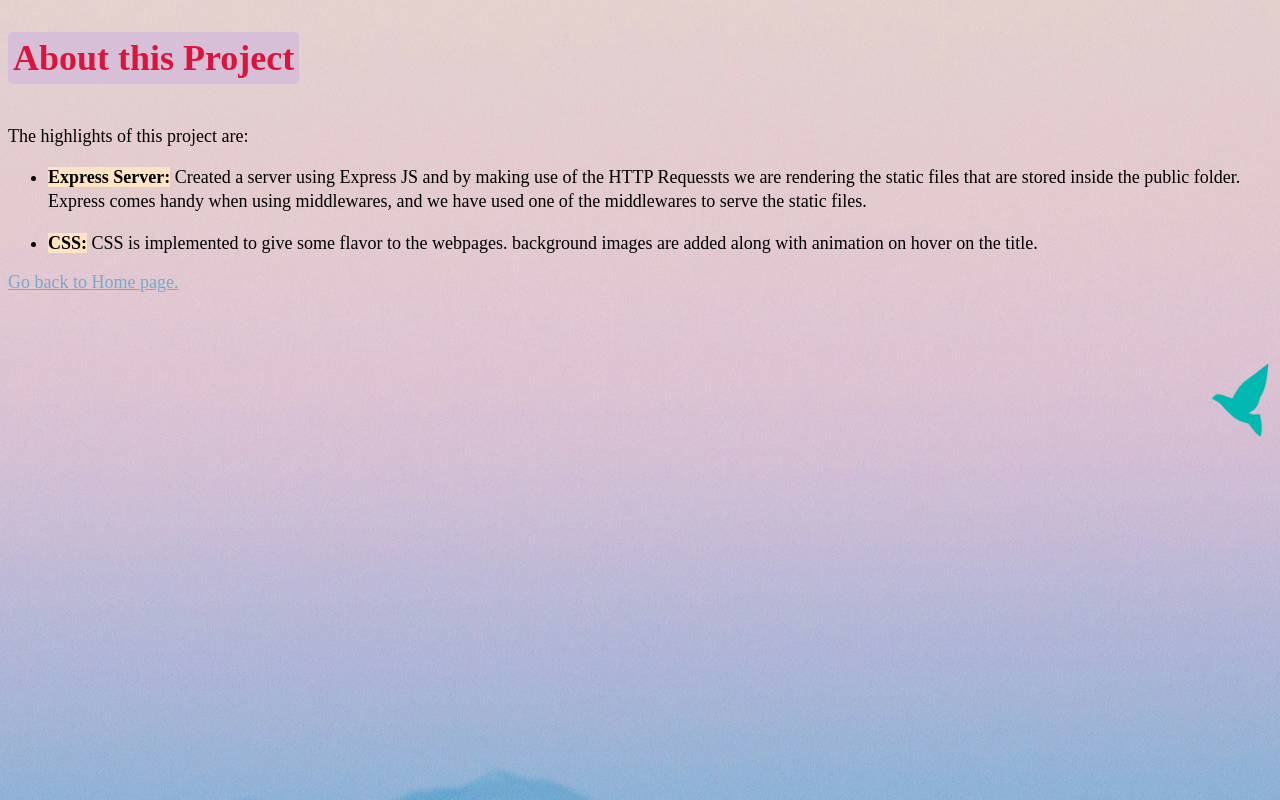
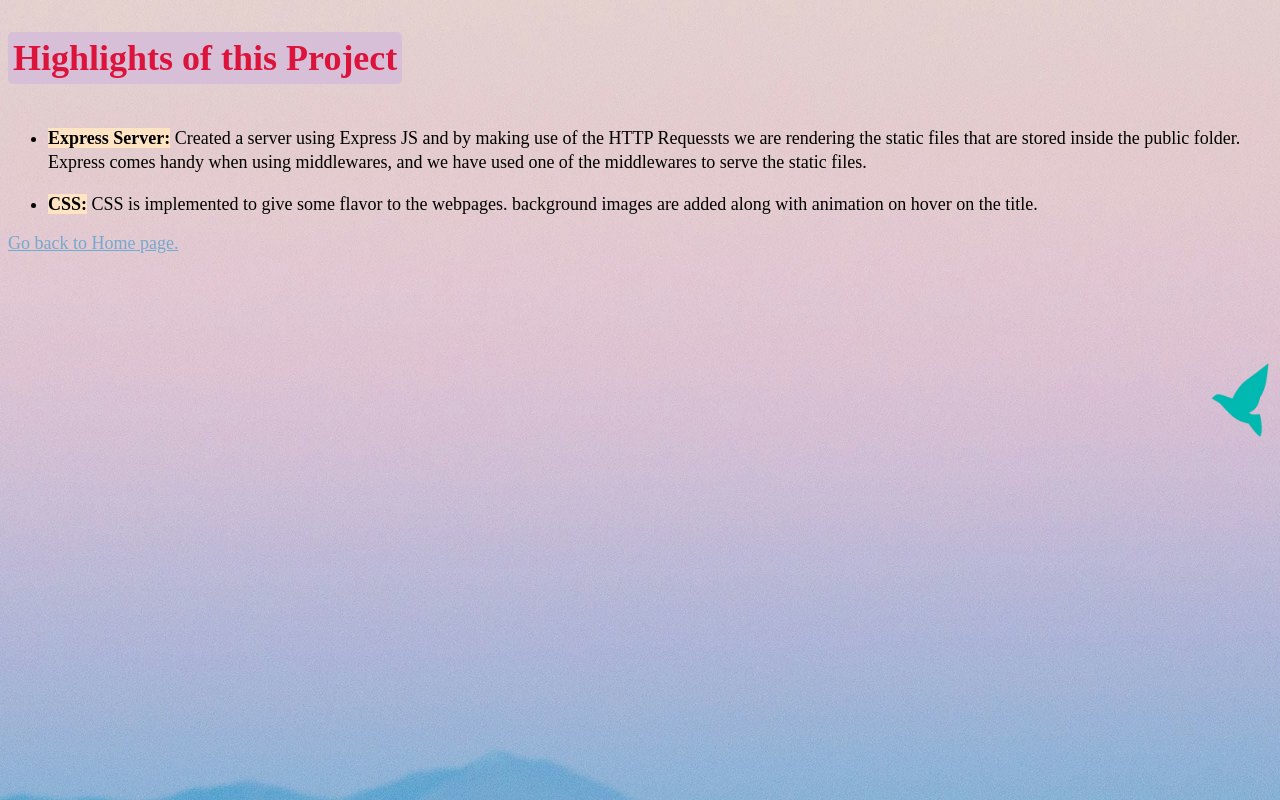
Before and after one commit to gargajit/backend_temp, a website: page public/about.html in a window 1280 px wide. Drawn offline with Linux system fonts and the light colour scheme.

Commit message:
Update about.html

```diff
--- a/public/about.html
+++ b/public/about.html
@@ -7,8 +7,7 @@
     <title>Practice Express</title>
 </head>
 <body>
-    <h1 class="title">About this Project</h1>
-    <p>The highlights of this project are:</p>
+    <h1 class="title">Highlights of this Project</h1>
     <ul>
         <li class="about-list">
             <b class="list-item-pointer">Express Server:</b>
```
